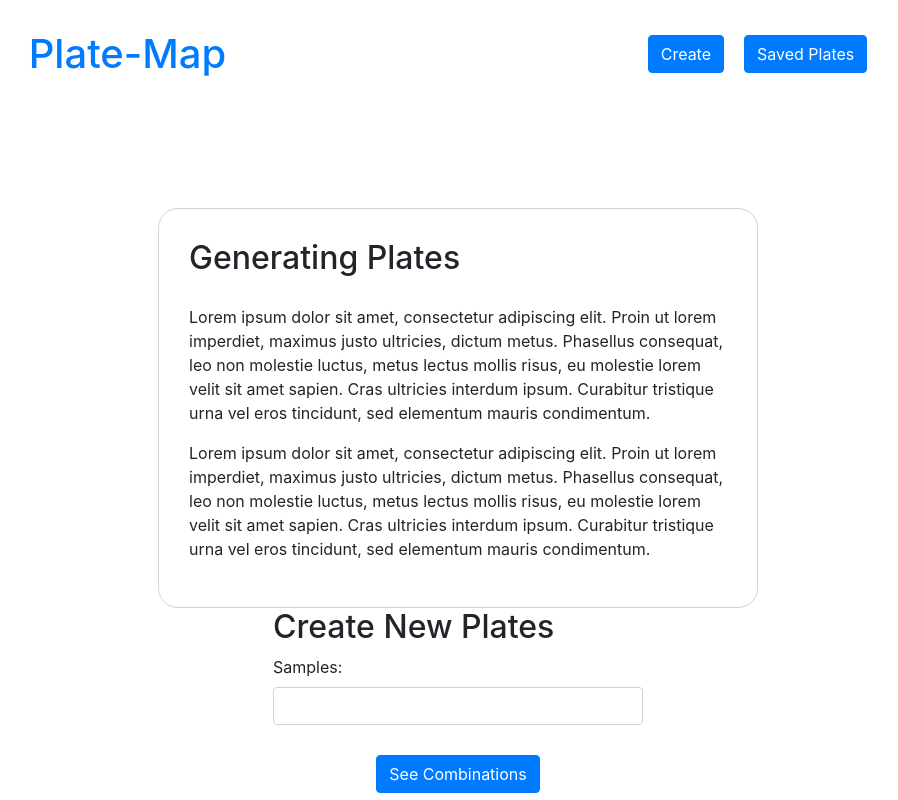
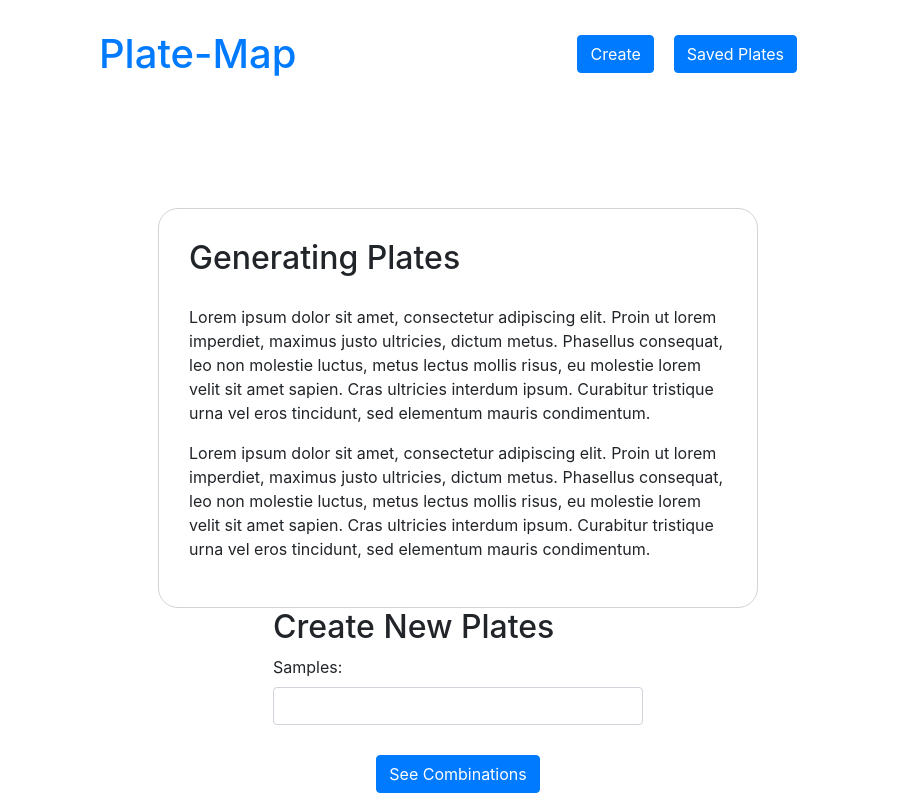
Before and after one commit to mstone89/plate-map-frontend, a React (Create React App) app: page / in a window 1280 px wide. Shown: the top 800 px of the page, without its empty margins (182-1080 px from the left). Built offline with nearby package versions, Linux system fonts and the light colour scheme; no server answers.

Commit message:
Finish basic styling for nav and create plate components

```diff
--- a/src/index.css
+++ b/src/index.css
@@ -9,8 +9,9 @@ body {
 nav {
     display: flex;
     flex-direction: row;
-    justify-content: space-around;
+    justify-content: space-evenly;
     padding: 30px 0;
+    margin: 0 auto;
 }
 
 .logo, .nav-buttons {
```
